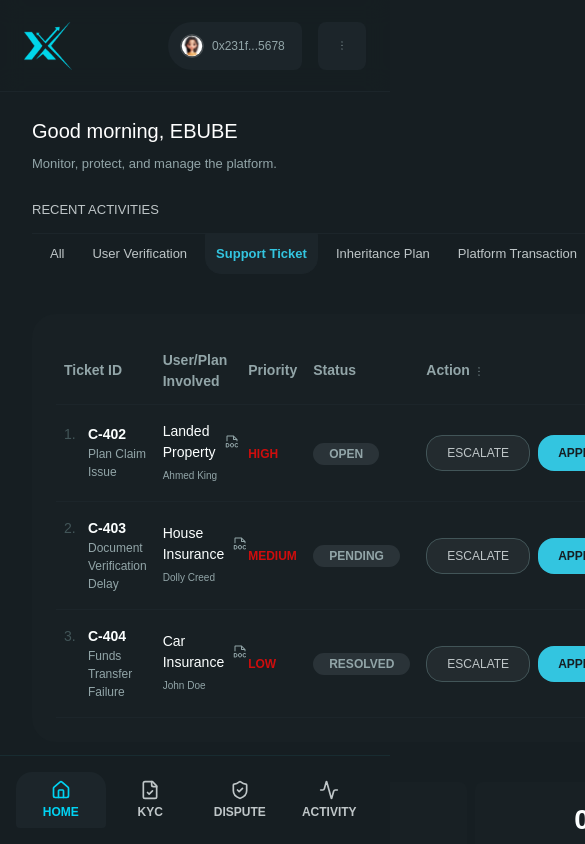
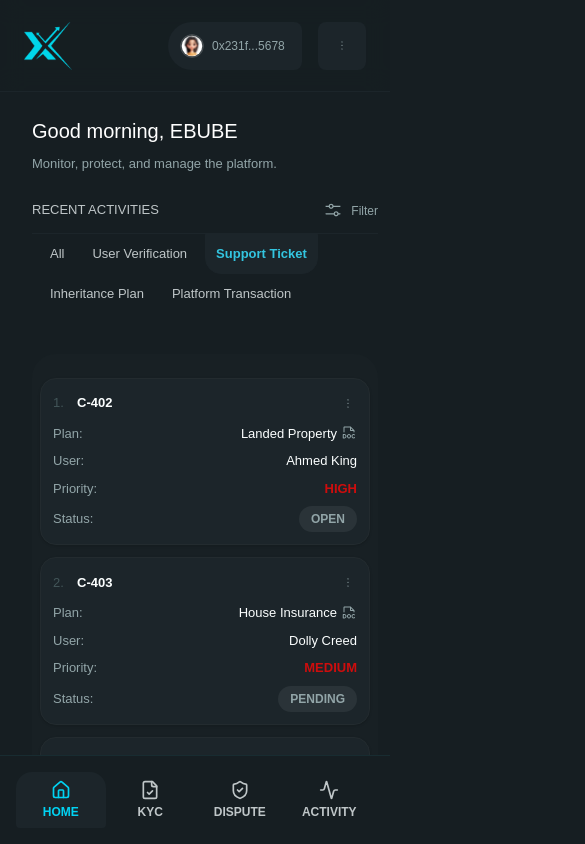
Before and after one commit to skill-mind/InheritX-web-app, a Next.js app: page /admin in a window 390 px wide. Both pictures are taken after a click on the item "Support Ticket". Shown: the top 844 px of the page, 585 px wide, since content can reach past the window. Built offline with nearby package versions, Linux system fonts and the light colour scheme.

Commit message:
feat(ui): make inheritance-plan tab responsive on mobile screens

```diff
--- a/src/app/admin/components/tab/InheritancePlanTable.tsx
+++ b/src/app/admin/components/tab/InheritancePlanTable.tsx
@@ -1,4 +1,4 @@
-import React from "react";
+import React, { useState } from "react";
 import Image from "next/image";
 
 interface InheritancePlan {
@@ -15,9 +15,13 @@ interface Props {
   plans: InheritancePlan[];
 }
 
-const InheritancePlanTable: React.FC<Props> = ({ plans }) => (
-  <div className="bg-[#182024] mt-[2rem] w-full min-h-[376px] rounded-[24px] py-[24px] px-[24px]">
-    <table className="w-full text-left">
+const InheritancePlanTable: React.FC<Props> = ({ plans }) => {
+  const [actionOpenIdx, setActionOpenIdx] = useState<number | null>(null);
+
+  return (
+    <div className="bg-[#182024] mt-[2rem] w-full min-h-[376px] rounded-[24px] py-[24px] px-[8px] sm:px-[16px] md:px-[24px] overflow-x-auto">
+      {/* Desktop Table */}
+      <table className="w-full text-left hidden md:table">
         <thead>
           <tr className="text-[#92A5A8] text-[14px] font-normal border-b border-[#1C252A]">
             <th className="py-3 px-2">Plan/Creator</th>
@@ -35,24 +39,24 @@ const InheritancePlanTable: React.FC<Props> = ({ plans }) => (
                 <div className="flex flex-col">
                   <span className="flex items-center gap-2">
                     <span className="text-[#425558] text-[14px] w-4 inline-block">{idx + 1}.</span>
-                  <span className="font-semibold text-[14px] text-[#FCFFFF]">C-402</span>
+                    <span className="font-semibold text-[14px] text-[#FCFFFF]">{plan.planId}</span>
                   </span>
-                <span className="text-[#92A5A8] text-[12px] ml-[1.4rem]">Alice Johnson</span>
+                  <span className="text-[#92A5A8] text-[12px] ml-[1.4rem]">{plan.creator}</span>
                 </div>
               </td>
               <td className="py-4 px-2">
-              <span className="bg-[#1B311C] text-[#3ED16B] text-[12px] w-[70px] h-[26px] flex items-center justify-center font-semibold px-6 py-1 rounded-[16px] border border-[#1E3F1F]">ACTIVE</span>
+                <span className="bg-[#1B311C] text-[#3ED16B] text-[12px] w-[70px] h-[26px] flex items-center justify-center font-semibold px-6 py-1 rounded-[16px] border border-[#1E3F1F]">{plan.status}</span>
               </td>
-            <td className="py-4 px-2 font-normal text-[14px] text-[#BFC6C8]">2</td>
-            <td className="py-4 px-2 text-[#92A5A8] text-[14px]">12th Sep, 2026</td>
-            <td className="py-4 px-2 text-[#FCFFFF] text-[14px]">12th Sep, 2026</td>
+              <td className="py-4 px-2 font-normal text-[14px] text-[#BFC6C8]">{plan.beneficiaries}</td>
+              <td className="py-4 px-2 text-[#92A5A8] text-[14px]">{plan.creationDate}</td>
+              <td className="py-4 px-2 text-[#FCFFFF] text-[14px]">{plan.claimDate}</td>
               <td className="py-4 px-2 text-center">
                 <span className="text-[#BFC6C8] text-[20px] font-bold cursor-pointer">
                   <Image
                     src="/assets/icons/more.svg"
                     alt="more icon"
                     width={2.25}
-                  height={14}
+                    height={15}
                   />
                 </span>
               </td>
@@ -60,7 +64,61 @@ const InheritancePlanTable: React.FC<Props> = ({ plans }) => (
           ))}
         </tbody>
       </table>
+      {/* Mobile Table */}
+      <div className="md:hidden flex flex-col gap-3">
+        {plans.map((plan, idx) => (
+          <div
+            key={plan.id}
+            className="bg-[#1C252A] rounded-[16px] px-3 py-3 flex flex-col gap-2 text-[13px] text-[#FCFFFF] shadow-sm border border-[#232B2F]"
+          >
+            <div className="flex items-center justify-between">
+              <div className="flex items-center gap-2">
+                <span className="text-[#425558] text-[13px] w-4 inline-block">{idx + 1}.</span>
+                <span className="font-semibold">{plan.planId}</span>
+              </div>
+              <button
+                className="p-2 rounded-full hover:bg-[#222C32]"
+                onClick={() => setActionOpenIdx(actionOpenIdx === idx ? null : idx)}
+                aria-label="Show actions"
+              >
+                <Image src="/assets/icons/more.svg" alt="actions" width={2.25} height={15} />
+              </button>
+            </div>
+            <div className="flex items-center justify-between">
+              <span className="text-[#92A5A8]">Creator:</span>
+              <span>{plan.creator}</span>
+            </div>
+            <div className="flex items-center justify-between">
+              <span className="text-[#92A5A8]">Status:</span>
+              <span className="bg-[#1B311C] text-[#3ED16B] text-[12px] font-semibold px-3 py-1 rounded-[16px] border border-[#1E3F1F]">{plan.status}</span>
+            </div>
+            <div className="flex items-center justify-between">
+              <span className="text-[#92A5A8]">Beneficiaries:</span>
+              <span>{plan.beneficiaries}</span>
+            </div>
+            <div className="flex items-center justify-between">
+              <span className="text-[#92A5A8]">Created:</span>
+              <span>{plan.creationDate}</span>
+            </div>
+            <div className="flex items-center justify-between">
+              <span className="text-[#92A5A8]">Claim Date:</span>
+              <span>{plan.claimDate}</span>
+            </div>
+            {actionOpenIdx === idx && (
+              <div className="flex gap-2 mt-2">
+                <button className="flex-1 bg-[#232B2F] border border-[#425558] text-[#BFC6C8] py-2 rounded-[16px] text-[12px] font-medium hover:bg-[#232B2F]/80">
+                  VIEW
+                </button>
+                <button className="flex-1 bg-[#33C5E0] text-[#161E22] py-2 rounded-[16px] text-[12px] font-semibold hover:bg-cyan-400">
+                  APPROVE
+                </button>
+              </div>
+            )}
+          </div>
+        ))}
+      </div>
     </div>
   );
+};
 
 export default InheritancePlanTable;
--- a/src/app/admin/components/tab/SupportTicketTable.tsx
+++ b/src/app/admin/components/tab/SupportTicketTable.tsx
@@ -1,4 +1,4 @@
-import React from "react";
+import React, { useState } from "react";
 import Image from "next/image";
 
 interface SupportTicket {
@@ -17,9 +17,13 @@ interface Props {
   tickets: SupportTicket[];
 }
 
-const SupportTicketTable: React.FC<Props> = ({ tickets }) => (
-  <div className="bg-[#182024] mt-[2rem] w-full min-h-[376px] rounded-[24px] py-[24px] px-[24px]">
-    <table className="w-full text-left">
+const SupportTicketTable: React.FC<Props> = ({ tickets }) => {
+  const [actionOpenIdx, setActionOpenIdx] = useState<number | null>(null);
+
+  return (
+    <div className="bg-[#182024] mt-[2rem] w-full min-h-[376px] rounded-[24px] py-[24px] px-[8px] sm:px-[16px] md:px-[24px] overflow-x-auto">
+      {/* Desktop Table */}
+      <table className="w-full text-left hidden md:table">
         <thead>
           <tr className="text-[#92A5A8] text-[14px] font-normal border-b border-[#1C252A]">
             <th className="py-3 px-2">Ticket ID</th>
@@ -32,8 +36,8 @@ const SupportTicketTable: React.FC<Props> = ({ tickets }) => (
                 src="/assets/icons/more.svg"
                 alt="more icon"
                 width={2.25}
-              height={14}
-              className="inline-block ml-2"
+                height={15}
+                className="inline-block ml-2 align-middle"
               />
             </th>
             <th className="py-3 px-2 text-right">&nbsp;</th>
@@ -104,7 +108,7 @@ const SupportTicketTable: React.FC<Props> = ({ tickets }) => (
                     src="/assets/icons/more.svg"
                     alt="more icon"
                     width={2.25}
-                  height={14}
+                    height={15}
                   />
                 </span>
               </td>
@@ -112,7 +116,78 @@ const SupportTicketTable: React.FC<Props> = ({ tickets }) => (
           ))}
         </tbody>
       </table>
+      {/* Mobile Table */}
+      <div className="md:hidden flex flex-col gap-3">
+        {tickets.map((ticket, idx) => (
+          <div
+            key={ticket.id}
+            className="bg-[#1C252A] rounded-[16px] px-3 py-3 flex flex-col gap-2 text-[13px] text-[#FCFFFF] shadow-sm border border-[#232B2F]"
+          >
+            <div className="flex items-center justify-between">
+              <div className="flex items-center gap-2">
+                <span className="text-[#425558] text-[13px] w-4 inline-block">
+                  {idx + 1}.
+                </span>
+                <span className="font-semibold">{ticket.ticketId}</span>
+              </div>
+              <button
+                className="p-2 rounded-full hover:bg-[#222C32]"
+                onClick={() =>
+                  setActionOpenIdx(actionOpenIdx === idx ? null : idx)
+                }
+                aria-label="Show actions"
+              >
+                <Image
+                  src="/assets/icons/more.svg"
+                  alt="actions"
+                  width={2.25}
+                  height={15}
+                />
+              </button>
+            </div>
+            <div className="flex items-center justify-between">
+              <span className="text-[#92A5A8]">Plan:</span>
+              <span className="flex items-center gap-1">
+                {ticket.plan}{" "}
+                {ticket.docIcon && (
+                  <Image
+                    src={ticket.docIcon}
+                    alt="doc icon"
+                    width={16}
+                    height={16}
+                  />
+                )}
+              </span>
+            </div>
+            <div className="flex items-center justify-between">
+              <span className="text-[#92A5A8]">User:</span>
+              <span>{ticket.user}</span>
+            </div>
+            <div className="flex items-center justify-between">
+              <span className="text-[#92A5A8]">Priority:</span>
+              <span className="text-[#CE0D0D] font-bold">{ticket.priority}</span>
+            </div>
+            <div className="flex items-center justify-between">
+              <span className="text-[#92A5A8]">Status:</span>
+              <span className="bg-[#2A3338] text-[#92A5A8] text-[12px] font-semibold px-3 py-1 rounded-[16px]">
+                {ticket.status}
+              </span>
+            </div>
+            {actionOpenIdx === idx && (
+              <div className="flex gap-2 mt-2">
+                <button className="flex-1 bg-[#232B2F] border border-[#425558] text-[#BFC6C8] py-2 rounded-[16px] text-[12px] font-medium hover:bg-[#232B2F]/80">
+                  ESCALATE
+                </button>
+                <button className="flex-1 bg-[#33C5E0] text-[#161E22] py-2 rounded-[16px] text-[12px] font-semibold hover:bg-cyan-400">
+                  APPROVE
+                </button>
+              </div>
+            )}
+          </div>
+        ))}
+      </div>
     </div>
   );
+};
 
 export default SupportTicketTable;
```
Lines whose indentation alone changed are shown as unchanged.
